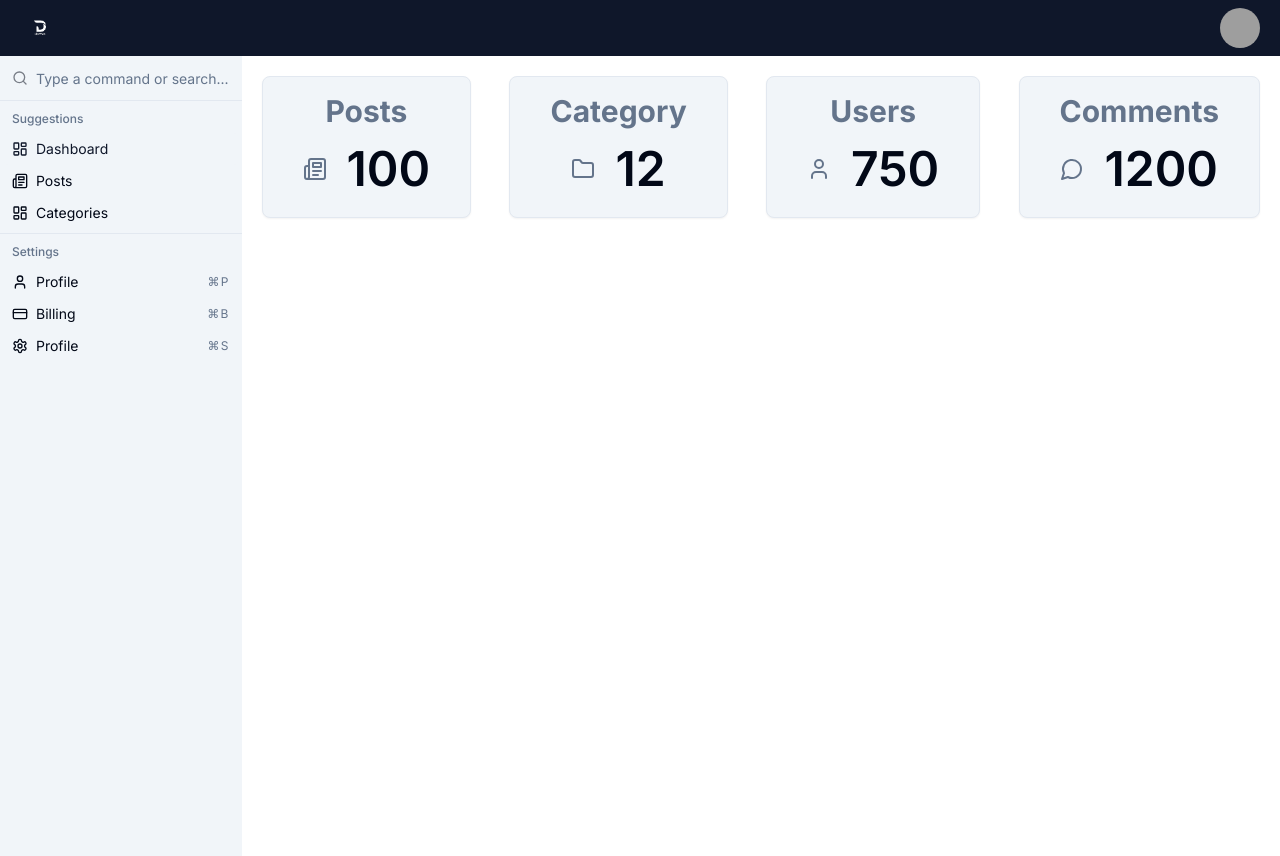
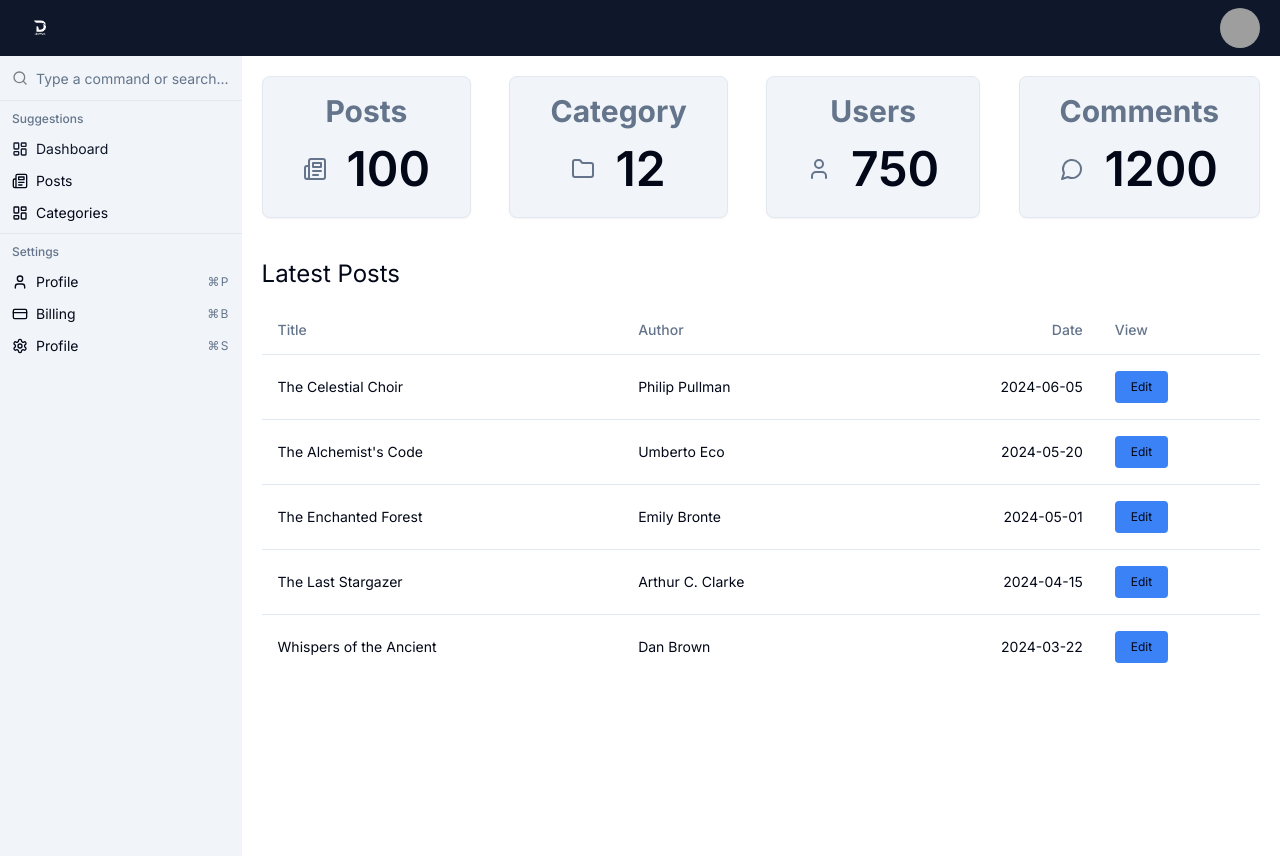
Before and after one commit to kidMax25/dashboard-ui, a Next.js app: page / in a window 1280 px wide. Built offline with nearby package versions, Linux system fonts and the light colour scheme; grey boxes are pictures that could not be loaded.

Commit message:
sorting and filtering table data

```diff
--- a/app/page.tsx
+++ b/app/page.tsx
@@ -1,4 +1,5 @@
 import DashboardCard from "@/components/dashboard/DashboardCard";
+import PostsTable from "@/components/posts/PostsTable";
 import { Button } from "@/components/ui/button";
 import { Folder, MessageCircle, Newspaper, User } from "lucide-react";
 
@@ -27,6 +28,7 @@
     icon = { <MessageCircle className="text-slate-500 size = {72}"/>}
     />
    </div>
+   <PostsTable title="Latest Posts" limit={5}/>
   </>
   );
 }
--- /dev/null
+++ b/components/posts/PostsTable.tsx
@@ -0,0 +1,71 @@
+import {
+    Table,
+    TableBody,
+    TableCell,
+    TableHead,
+    TableHeader,
+    TableRow,
+    TableCaption
+  } from "@/components/ui/table"
+
+  import Link from "next/link";
+  import posts from "@/data/post";
+  import { Post } from "@/types/post";
+
+
+  interface PostsTableProps{
+    limit?: number;
+    title?: string;
+  }
+
+const PostsTable = ({limit, title}: PostsTableProps) => {
+    // Sort posts in dec order based on date
+    const sortedPosts: Post[] = [...posts].sort((a,b) => new Date(b.date).getTime() - new Date(a.date).getTime());
+
+    // filtered posts
+    const filteredPosts = limit ? sortedPosts.slice(0, limit):sortedPosts
+
+    return (
+    <div className="mt-10">
+        <h3 className="text-2xl mb-4 fot-semibolde">
+            { title ? title: 'Posts'}
+        </h3>
+        <Table>
+            <TableCaption>
+                A list of recent posts
+            </TableCaption>
+            <TableHeader>
+            <TableRow>
+            <TableHead>
+                Title
+            </TableHead>
+            <TableHead className="hidden md:table-cell">
+                Author
+            </TableHead>
+            <TableHead className="hidden md:table-cell text-right">
+                Date
+            </TableHead>
+            <TableHead>
+                View
+            </TableHead>
+            </TableRow>
+            </TableHeader>
+            <TableBody>
+                { filteredPosts.map((post) => (
+                    <TableRow key={ post.id}>
+                        <TableCell>{post.title}</TableCell>
+                        <TableCell className="hidden md:table-cell">{ post.author}</TableCell>
+                        <TableCell className="text-right hidden md:table-cell">{ post.date}</TableCell>
+                        <TableCell>
+                            <Link href={'/posts/edit/${post.id}'}>
+                            <button className="bg-blue-500 hover:bg-blue-700 text-whie font -bold py-2 px-4 rounded text-xs">Edit</button>
+                            </Link>
+                            </TableCell>
+                    </TableRow>
+                ))}
+            </TableBody>
+        </Table>
+    </div> );
+}
+
+export default PostsTable;
--- /dev/null
+++ b/components/ui/table.tsx
@@ -0,0 +1,117 @@
+import * as React from "react"
+
+import { cn } from "@/lib/utils"
+
+const Table = React.forwardRef<
+  HTMLTableElement,
+  React.HTMLAttributes<HTMLTableElement>
+>(({ className, ...props }, ref) => (
+  <div className="relative w-full overflow-auto">
+    <table
+      ref={ref}
+      className={cn("w-full caption-bottom text-sm", className)}
+      {...props}
+    />
+  </div>
+))
+Table.displayName = "Table"
+
+const TableHeader = React.forwardRef<
+  HTMLTableSectionElement,
+  React.HTMLAttributes<HTMLTableSectionElement>
+>(({ className, ...props }, ref) => (
+  <thead ref={ref} className={cn("[&_tr]:border-b", className)} {...props} />
+))
+TableHeader.displayName = "TableHeader"
+
+const TableBody = React.forwardRef<
+  HTMLTableSectionElement,
+  React.HTMLAttributes<HTMLTableSectionElement>
+>(({ className, ...props }, ref) => (
+  <tbody
+    ref={ref}
+    className={cn("[&_tr:last-child]:border-0", className)}
+    {...props}
+  />
+))
+TableBody.displayName = "TableBody"
+
+const TableFooter = React.forwardRef<
+  HTMLTableSectionElement,
+  React.HTMLAttributes<HTMLTableSectionElement>
+>(({ className, ...props }, ref) => (
+  <tfoot
+    ref={ref}
+    className={cn(
+      "border-t bg-muted/50 font-medium [&>tr]:last:border-b-0",
+      className
+    )}
+    {...props}
+  />
+))
+TableFooter.displayName = "TableFooter"
+
+const TableRow = React.forwardRef<
+  HTMLTableRowElement,
+  React.HTMLAttributes<HTMLTableRowElement>
+>(({ className, ...props }, ref) => (
+  <tr
+    ref={ref}
+    className={cn(
+      "border-b transition-colors hover:bg-muted/50 data-[state=selected]:bg-muted",
+      className
+    )}
+    {...props}
+  />
+))
+TableRow.displayName = "TableRow"
+
+const TableHead = React.forwardRef<
+  HTMLTableCellElement,
+  React.ThHTMLAttributes<HTMLTableCellElement>
+>(({ className, ...props }, ref) => (
+  <th
+    ref={ref}
+    className={cn(
+      "h-12 px-4 text-left align-middle font-medium text-muted-foreground [&:has([role=checkbox])]:pr-0",
+      className
+    )}
+    {...props}
+  />
+))
+TableHead.displayName = "TableHead"
+
+const TableCell = React.forwardRef<
+  HTMLTableCellElement,
+  React.TdHTMLAttributes<HTMLTableCellElement>
+>(({ className, ...props }, ref) => (
+  <td
+    ref={ref}
+    className={cn("p-4 align-middle [&:has([role=checkbox])]:pr-0", className)}
+    {...props}
+  />
+))
+TableCell.displayName = "TableCell"
+
+const TableCaption = React.forwardRef<
+  HTMLTableCaptionElement,
+  React.HTMLAttributes<HTMLTableCaptionElement>
+>(({ className, ...props }, ref) => (
+  <caption
+    ref={ref}
+    className={cn("mt-4 text-sm text-muted-foreground", className)}
+    //{...props}
+  />
+))
+TableCaption.displayName = "TableCaption"
+
+export {
+  Table,
+  TableHeader,
+  TableBody,
+  TableFooter,
+  TableHead,
+  TableRow,
+  TableCell,
+  TableCaption,
+}
--- a/data/post.ts
+++ b/data/post.ts
@@ -11,7 +11,6 @@
     date: "2024-05-01",
     comments: [
       { id: "c1", text: "A spellbinding journey into the unknown.", username: "The Times" },
-      { id: "c2", text: "Bronte's prose captures the essence of the wild.", username: "NY Post" },
     ],
   },
   {
@@ -22,7 +21,6 @@
     date: "2024-04-15",
     comments: [
       { id: "c3", text: "A stellar achievement in science fiction.", username: "The Guardian" },
-      { id: "c4", text: "Clarke's vision is as boundless as the universe itself.", username: "Scientific American" },
     ],
   },
   {
@@ -33,7 +31,6 @@
     date: "2024-03-22",
     comments: [
       { id: "c5", text: "An electrifying blend of history and mystery.", username: "BBC" },
-      { id: "c6", text: "Dan Brown keeps you on the edge of your seat.", username: "CNN" },
     ],
   },
   {
@@ -66,8 +63,7 @@
     date: "2024-03-11",
     comments: [
       { id: "c11", text: "A maritime epic of legendary proportions.", username: "Maritime Weekly" },
-      { id: "c12", text: "Melville's narrative depth matches the ocean itself.", username: "The Atlantic" },
-    ],
+  ],
   },
   {
     id: "7",
@@ -77,7 +73,6 @@
     date: "2024-05-20",
     comments: [
       { id: "c13", text: "A philosophical and thrilling exploration.", username: "Literary Review" },
-      { id: "c14", text: "Eco's mastery of historical detail is unparalleled.", username: "The New Yorker" },
     ],
   },
   {
@@ -88,8 +83,7 @@
     date: "2024-06-05",
     comments: [
       { id: "c15", text: "A symphony of words and imagination.", username: "The Boston Globe" },
-      { id: "c16", text: "Pullman's narrative sings with creativity.", username: "LA Times" },
-    ],
+   ],
   },
   {
     id: "9",
@@ -99,7 +93,6 @@
     date: "2024-02-14",
     comments: [
       { id: "c17", text: "A poignant and uplifting journey.", username: "The Washington Post" },
-      { id: "c18", text: "Haig's story resonates deeply.", username: "USA Today" },
     ],
   },
   {
@@ -110,8 +103,7 @@
     date: "2024-01-01",
     comments: [
       { id: "c19", text: "A dark and enchanting tale.", username: "Tor.com" },
-      { id: "c20", text: "Bardugo's characters are as compelling as the plot.", username: "Booklist" },
-    ],
+   ],
   },
 ];
 
--- a/package.json
+++ b/package.json
@@ -21,6 +21,7 @@
     "next": "14.2.3",
     "react": "^18.3.1",
     "react-dom": "^18",
+    "recharts": "^2.12.7",
     "tailwind-merge": "^2.3.0",
     "tailwindcss-animate": "^1.0.7"
   },
```
Also changed, not shown: 1 other file (tests, documents, lock files or other folders).
